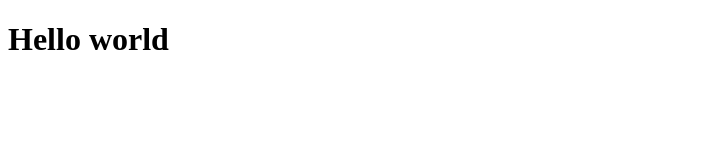
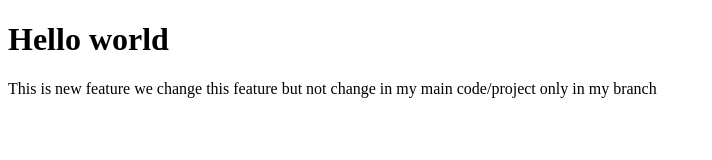
Before and after one commit to mdsartajalam-ai/LocalRepo, a plain HTML site: page index.html in a window 1280 px wide. Shown: the whole page, without its empty margins (0-712 px from the left). Drawn offline with Linux system fonts and the light colour scheme.

Commit message:
Add new feature

```diff
--- a/index.html
+++ b/index.html
@@ -7,5 +7,6 @@
 </head>
 <body>
     <h1>Hello world</h1>
+    <p>This is new feature we change this feature but not change in my main code/project only in my branch</p>
 </body>
 </html>
```
